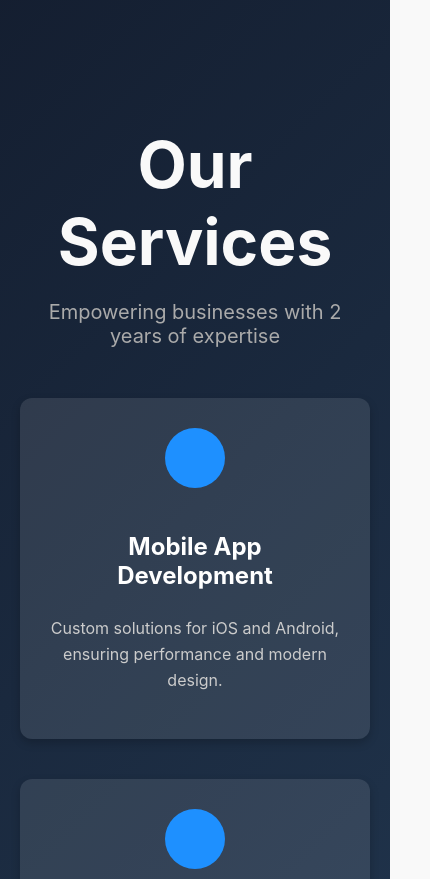
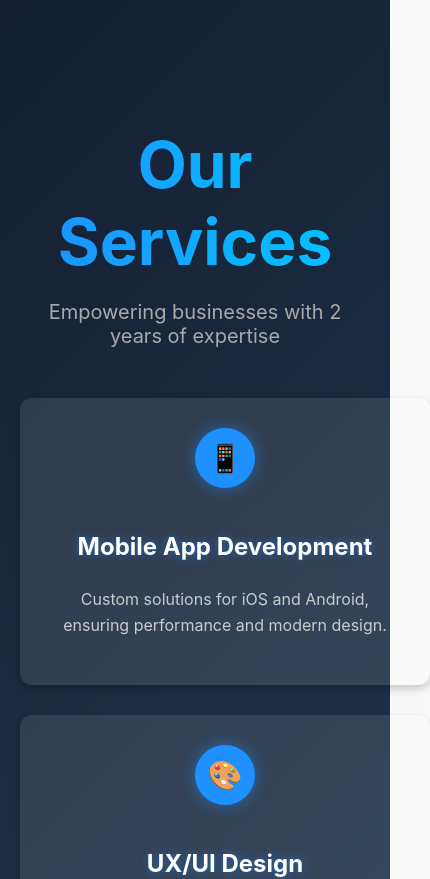
Before and after one commit to lvvNikolas/Kata, a Next.js app: page / in a window 390 px wide. Shown: the part 2440-3319 px from the top of the page, 430 px wide, since content can reach past the window. Built offline with nearby package versions, Linux system fonts and the light colour scheme.

Commit message:
changed servives

```diff
--- a/src/app/components/Services.js
+++ b/src/app/components/Services.js
@@ -1,5 +1,3 @@
-// src/app/components/ServicesSection.js
-// import styles from '../page.module.css';
 import styles from '../styles/Services.module.css';
 
 export default function ServicesSection() {
@@ -9,19 +7,22 @@ export default function ServicesSection() {
         <h2>Our Services</h2>
         <p className={styles.servicesSubtitle}>Empowering businesses with 2 years of expertise</p>
       </div>
+
       <div className={styles.servicesList}>
         <div className={styles.serviceItem}>
-          <div className={styles.serviceIcon}></div>
+          <div className={styles.serviceIcon}>📱</div>
           <h3>Mobile App Development</h3>
           <p>Custom solutions for iOS and Android, ensuring performance and modern design.</p>
         </div>
+
         <div className={styles.serviceItem}>
-          <div className={styles.serviceIcon}></div>
+          <div className={styles.serviceIcon}>🎨</div>
           <h3>UX/UI Design</h3>
           <p>Intuitive, user-centered designs to engage and retain your audience.</p>
         </div>
+
         <div className={styles.serviceItem}>
-          <div className={styles.serviceIcon}></div>
+          <div className={styles.serviceIcon}>🛠</div>
           <h3>Support & Maintenance</h3>
           <p>Continuous updates and support to keep your apps secure and up-to-date.</p>
         </div>
--- a/src/app/styles/Services.module.css
+++ b/src/app/styles/Services.module.css
@@ -1,7 +1,6 @@
-
 /* Services Section */
 .servicesSection {
-  background: linear-gradient(135deg, #141e30, #243b55); /* Градиентный фон */
+  background: linear-gradient(135deg, #141e30, #243b55);
   color: #fff;
   padding: 100px 20px;
   text-align: center;
@@ -14,7 +13,9 @@
 .servicesHeader h2 {
   font-size: 64px;
   margin-bottom: 20px;
-  color: #f9f9f9;
+  background: linear-gradient(90deg, #1e90ff, #00c6ff);
+  -webkit-background-clip: text;
+  -webkit-text-fill-color: transparent;
 }
 
 .servicesSubtitle {
@@ -24,44 +25,59 @@
 
 .servicesList {
   display: flex;
-  flex-wrap: wrap; /* Услуги адаптивно располагаются в ряды */
-  justify-content: center; /* Центрирование блоков */
-  gap: 40px; /* Расстояние между блоками */
+  flex-wrap: wrap;
+  justify-content: center;
+  gap: 40px;
+}
+
+@keyframes fadeUp {
+  0% { opacity: 0; transform: translateY(30px); }
+  100% { opacity: 1; transform: translateY(0); }
 }
 
 .serviceItem {
-  background: rgba(255, 255, 255, 0.1); /* Полупрозрачный фон */
+  background: rgba(255, 255, 255, 0.1);
   border-radius: 12px;
-  box-shadow: 0 4px 10px rgba(0, 0, 0, 0.2); /* Легкая тень */
+  box-shadow: 0 4px 10px rgba(0, 0, 0, 0.2);
   padding: 30px;
-  max-width: 300px; /* Ширина блока */
-  transition: transform 0.3s ease, box-shadow 0.3s ease; /* Анимация */
-  text-align: center; /* Выравнивание содержимого по центру */
+  max-width: 300px;
+  transition: transform 0.3s ease, box-shadow 0.3s ease;
+  text-align: center;
   display: flex;
   flex-direction: column;
   align-items: center;
+  animation: fadeUp 0.8s ease forwards;
+  opacity: 0;
 }
 
+.serviceItem:nth-child(1) { animation-delay: 0.1s; }
+.serviceItem:nth-child(2) { animation-delay: 0.3s; }
+.serviceItem:nth-child(3) { animation-delay: 0.5s; }
+
 .serviceItem:hover {
-  transform: translateY(-10px); /* Поднимаем блок при наведении */
-  box-shadow: 0 8px 20px rgba(0, 0, 0, 0.4); /* Увеличиваем тень */
+  transform: translateY(-10px);
+  box-shadow: 0 8px 20px rgba(0, 0, 0, 0.4);
 }
 
 .serviceIcon {
   width: 60px;
   height: 60px;
-  background-color: #1e90ff; /* Круглый элемент-иконка */
+  font-size: 28px;
+  background-color: #1e90ff;
+  color: white;
   border-radius: 50%;
   display: flex;
   align-items: center;
   justify-content: center;
   margin-bottom: 20px;
+  box-shadow: 0 0 15px rgba(30, 144, 255, 0.5);
 }
 
 .serviceItem h3 {
   font-size: 24px;
   margin-bottom: 10px;
   color: #fff;
+  text-shadow: 0 0 8px rgba(30, 144, 255, 0.5);
 }
 
 .serviceItem p {
@@ -69,3 +85,15 @@
   color: #ccc;
   line-height: 1.6;
 }
+
+@media (max-width: 768px) {
+  .servicesList {
+    flex-direction: column;
+    gap: 30px;
+  }
+
+  .serviceItem {
+    width: 100%;
+    max-width: 100%;
+  }
+}
```
